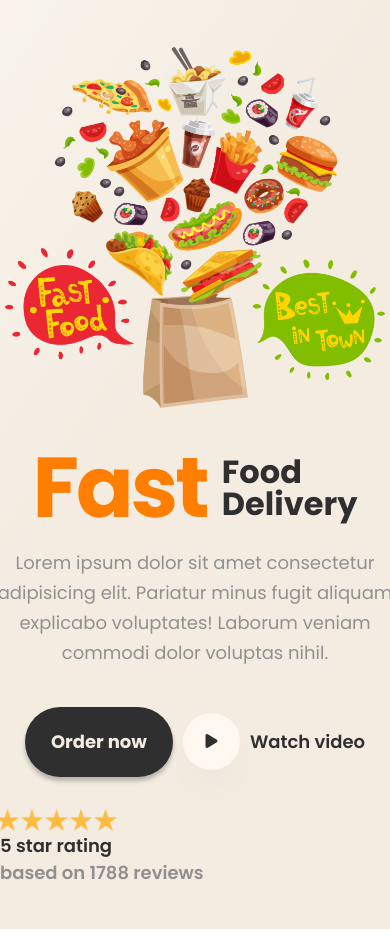
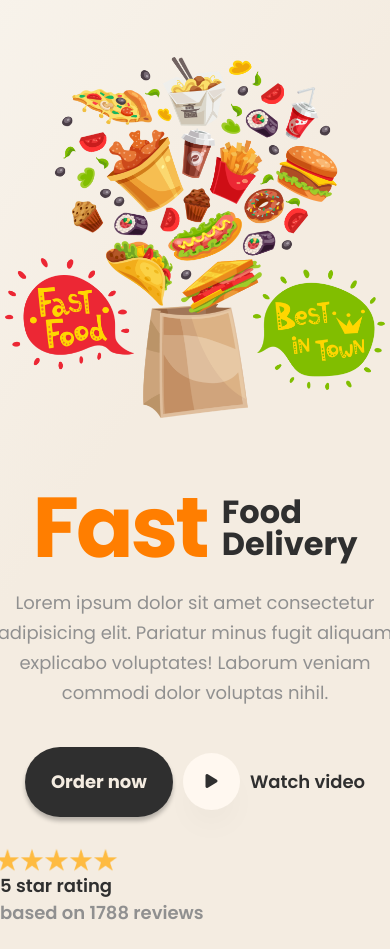
Before and after one commit to Marycorreia12/Responsive-Food-Landing-page, a plain HTML site: page index.html in a window 390 px wide. Shown: the part 67-1016 px from the top of the page. Drawn offline with Linux system fonts and the light colour scheme; a web font is replaced by a local one.

Commit message:
padding updated

```diff
--- a/assets/css/style.css
+++ b/assets/css/style.css
@@ -154,6 +154,7 @@ body{
 #home .content{
     flex: 1 1 300px;
     padding: 10px;
+    padding-top: 40px;
 }
 
 #home .content .title h1{
@@ -261,6 +262,7 @@ body{
 #home .image{
     flex: 1 1 300px;
     padding: 10px;
+    padding-top: 40px;
 }
 
 @media(max-width: 1023px){
@@ -356,7 +358,6 @@ body{
 
     #home{
         flex-flow: column-reverse;
-        padding: 20px 0;
     }
 
     #home .content .title h1{
```
